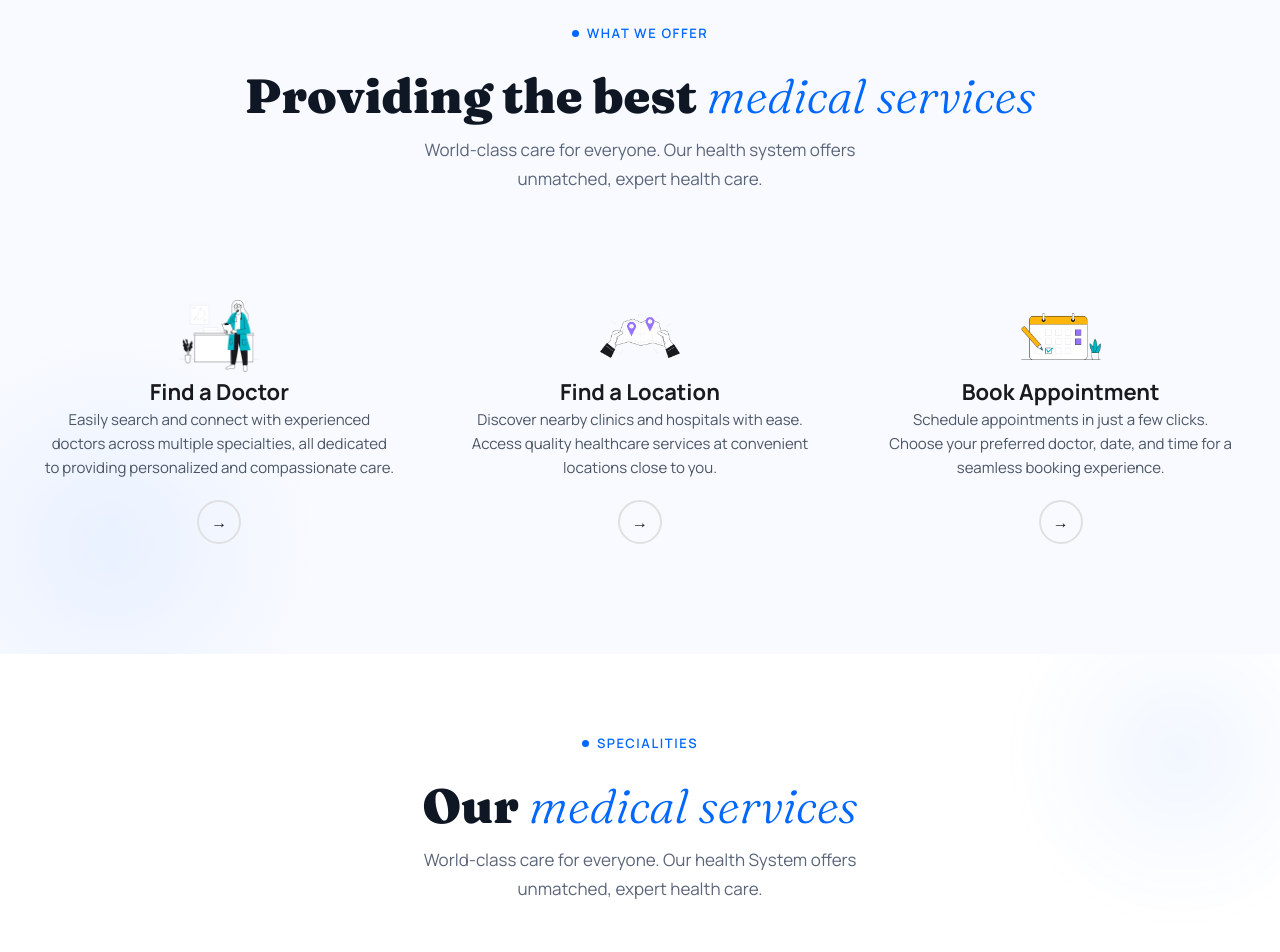
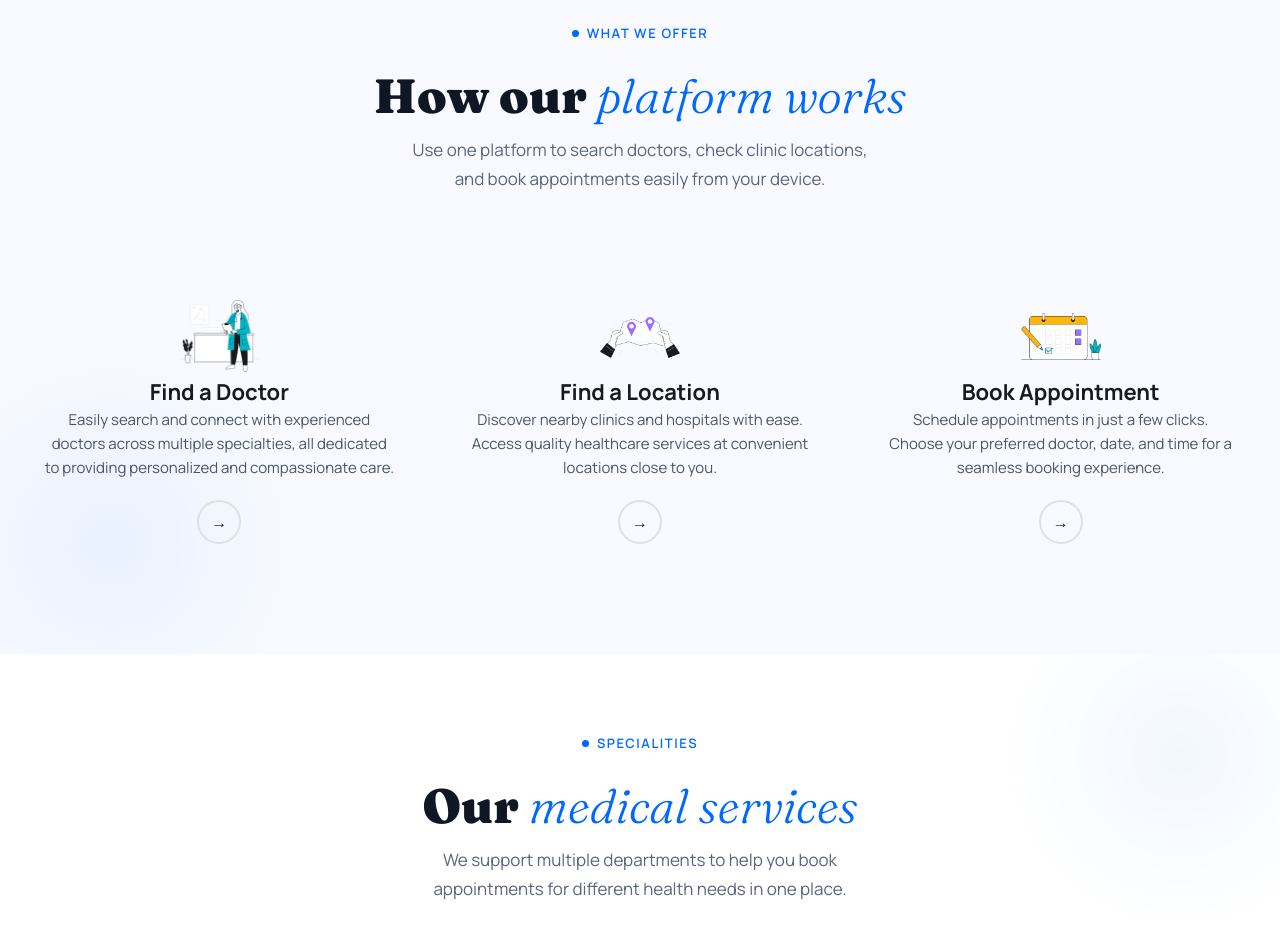
Before and after one commit to Arunabh-Sen/medicare-application-minor-project, a React (Vite) app in the folder frontend/: page / in a window 1280 px wide. Shown: the part 800-1752 px from the top of the page. Built offline with nearby package versions, Linux system fonts and the light colour scheme.

Commit message:
modified home page

```diff
--- a/frontend/src/pages/Home.jsx
+++ b/frontend/src/pages/Home.jsx
@@ -133,10 +133,10 @@ const Home = () => {
             <span>What We Offer</span>
           </div>
           <h2 className="home__section__title">
-            Providing the best <span className="title__highlight">medical services</span>
+            How our<span className="title__highlight"> platform works</span>
           </h2>
           <p className="services__subtitle">
-            World-class care for everyone. Our health system offers unmatched, expert health care.
+            Use one platform to search doctors, check clinic locations, and book appointments easily from your device.
           </p>
         </div>
 
@@ -184,7 +184,7 @@ const Home = () => {
             Our <span className="title__highlight">medical services</span>
           </h2>
           <p className="services__subtitle">
-            World-class care for everyone. Our health System offers unmatched, expert health care.
+            We support multiple departments to help you book appointments for different health needs in one place.
           </p>
         </div>
 
```
Also changed, not shown: 1 other file (tests, documents, lock files or other folders).
